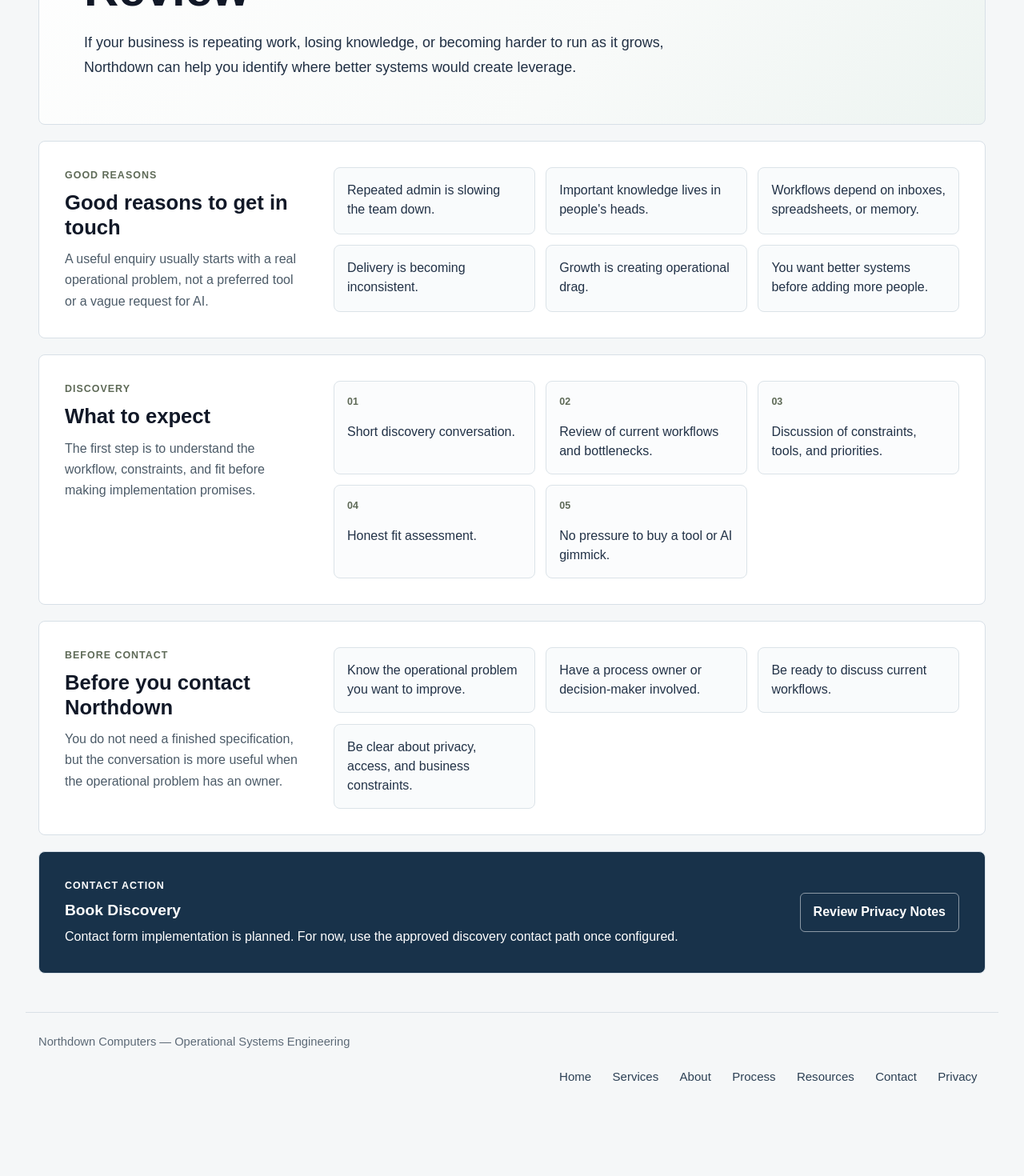
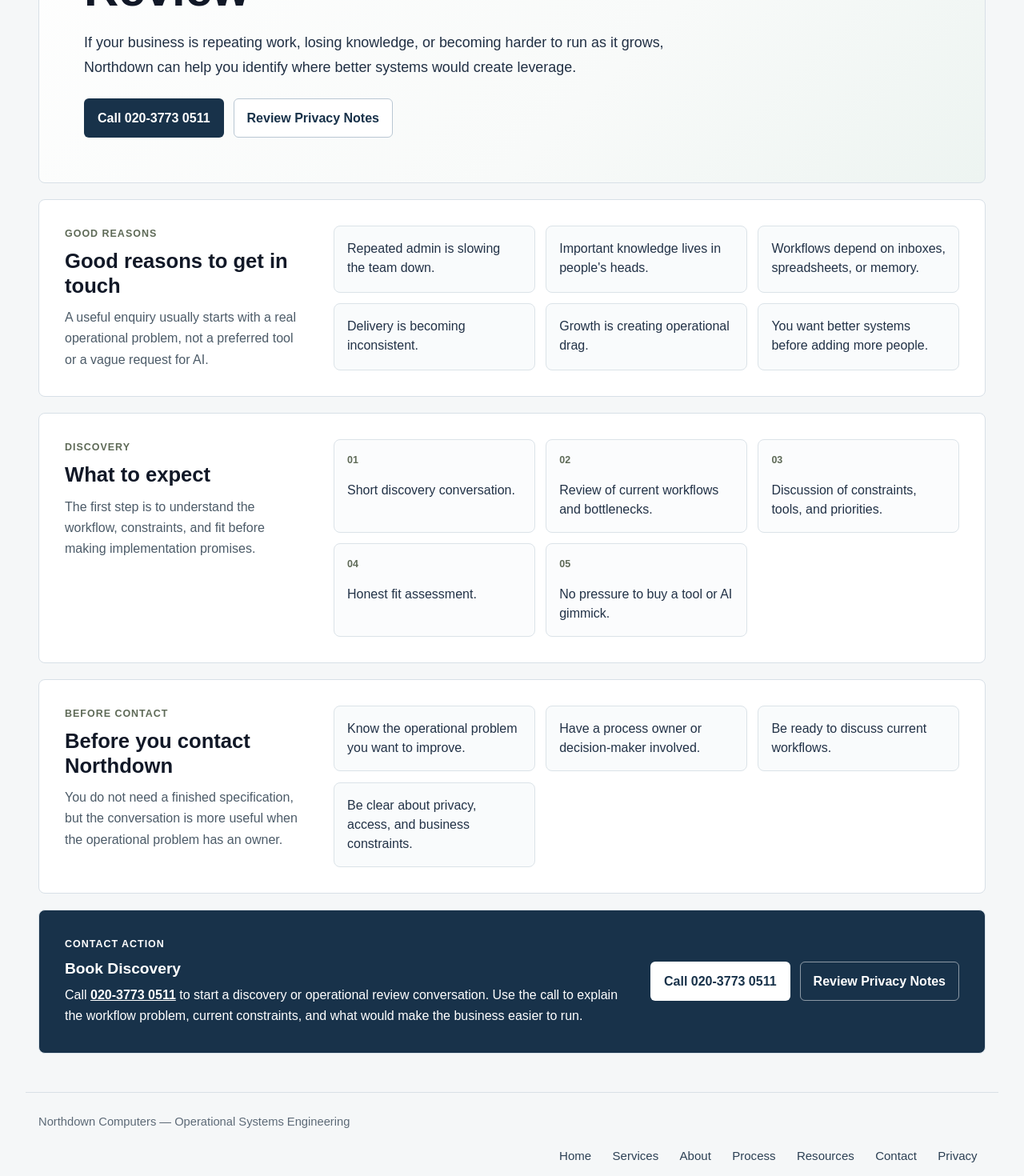
Before and after one commit to fabmendez/northdown-agency-site, a SvelteKit app: page /contact in a window 1280 px wide. Shown: the part 380-1850 px from the top of the page at 80% size. Before the commit the page ends 1777 px from the top, so only its background shows below. Built offline with nearby package versions, Linux system fonts and the light colour scheme.

Commit message:
Refine contact CTA hierarchy with phone as secondary option

```diff
--- a/src/routes/contact/+page.svelte
+++ b/src/routes/contact/+page.svelte
@@ -6,6 +6,10 @@
 			If your business is repeating work, losing knowledge, or becoming harder to run as it
 			grows, Northdown can help you identify where better systems would create leverage.
 		</p>
+		<div class="button-row" aria-label="Contact actions">
+			<a class="button button-primary" href="tel:+442037730511">Call 020-3773 0511</a>
+			<a class="button button-secondary-light" href="/privacy">Review Privacy Notes</a>
+		</div>
 	</header>
 
 	<section class="contact-section" aria-labelledby="reasons-heading">
@@ -70,12 +74,16 @@
 			<p class="section-kicker">Contact action</p>
 			<h2 id="action-heading">Book Discovery</h2>
 			<p>
-				Contact form implementation is planned. For now, use the approved discovery contact path
-				once configured.
+				Call <a href="tel:+442037730511">020-3773 0511</a> to start a discovery or operational
+				review conversation. Use the call to explain the workflow problem, current constraints,
+				and what would make the business easier to run.
 			</p>
 		</div>
 
-		<a class="button button-secondary" href="/privacy">Review Privacy Notes</a>
+		<div class="button-row" aria-label="Discovery actions">
+			<a class="button button-primary-inverse" href="tel:+442037730511">Call 020-3773 0511</a>
+			<a class="button button-secondary" href="/privacy">Review Privacy Notes</a>
+		</div>
 	</section>
 </article>
 
@@ -136,6 +144,13 @@
 		letter-spacing: 0.08em;
 		margin: 0 0 0.55rem;
 		text-transform: uppercase;
+	}
+
+	.button-row {
+		display: flex;
+		flex-wrap: wrap;
+		gap: 0.75rem;
+		margin-top: 1.5rem;
 	}
 
 	.card-grid,
@@ -209,6 +224,16 @@
 		max-width: 48rem;
 	}
 
+	.contact-action p a {
+		color: #ffffff;
+		font-weight: 800;
+	}
+
+	.contact-action .button-row {
+		flex: 0 0 auto;
+		margin-top: 0;
+	}
+
 	.button {
 		align-items: center;
 		border: 1px solid transparent;
@@ -220,6 +245,35 @@
 		min-height: 2.75rem;
 		padding: 0.72rem 1rem;
 		text-decoration: none;
+	}
+
+	.button-primary {
+		background: #18324a;
+		color: #ffffff;
+	}
+
+	.button-primary:hover {
+		background: #0f2437;
+	}
+
+	.button-primary-inverse {
+		background: #ffffff;
+		color: #18324a;
+	}
+
+	.button-primary-inverse:hover {
+		background: #eef4f7;
+	}
+
+	.button-secondary-light {
+		background: #ffffff;
+		border-color: #b9c7d3;
+		color: #18324a;
+	}
+
+	.button-secondary-light:hover {
+		background: #eef4f7;
+		border-color: #8fa4b6;
 	}
 
 	.button-secondary {
```
Also changed, not shown: content/pages/contact.md (+5 -1 lines), project-brain/14-website/MARKETING_CTA_IMPROVEMENT_PLAN.md (+10 -5 lines).
